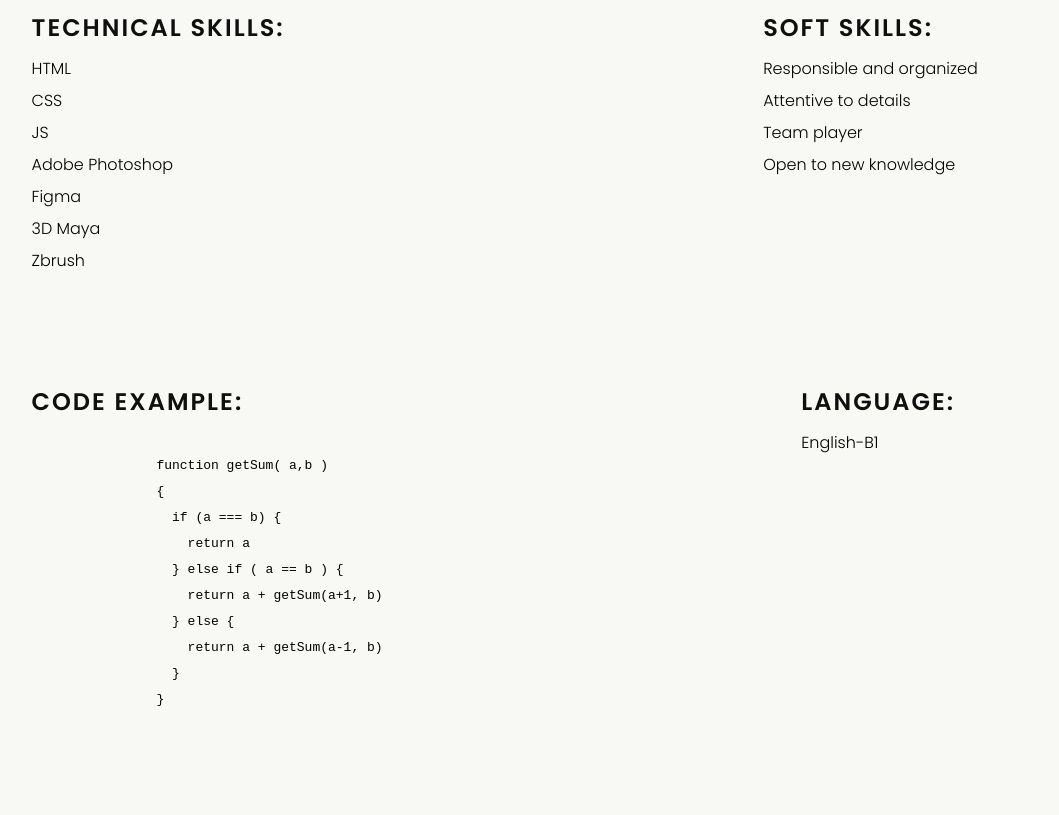
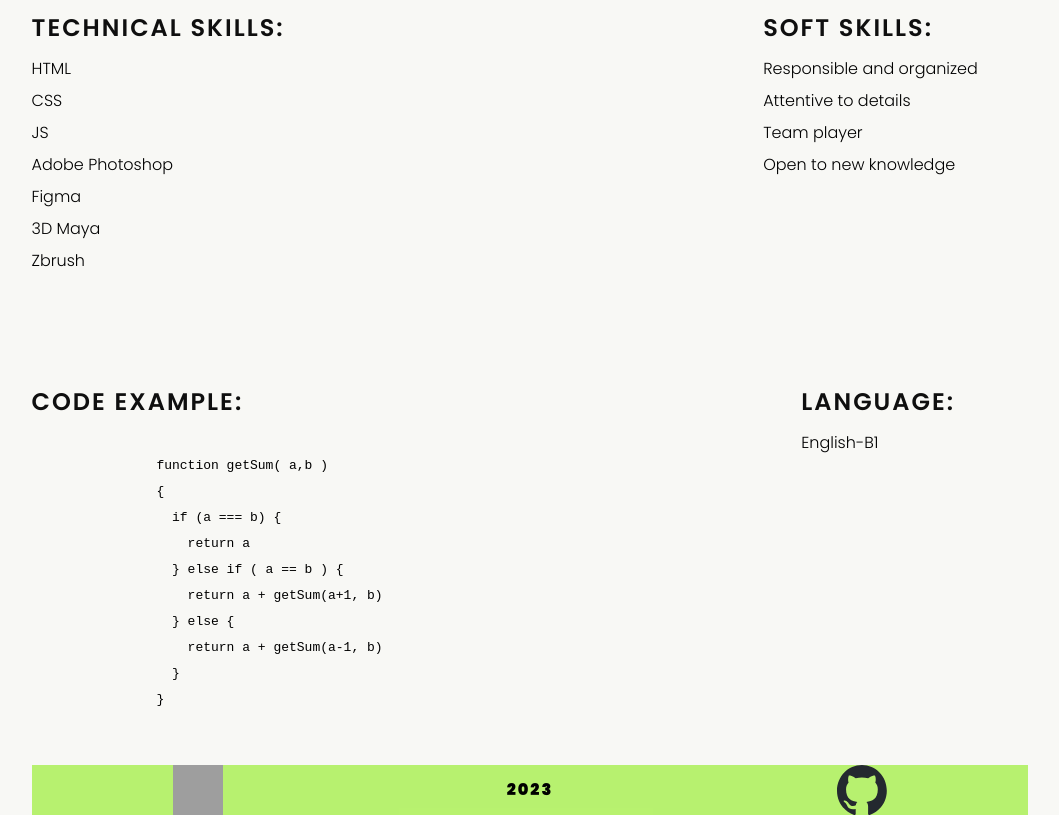
Before and after one commit to maksymivN/rsschool-cv, a plain HTML site: page index.html in a window 1280 px wide. Shown: the part 971-1786 px from the top of the page, without its empty margins (110-1169 px from the left). Before the commit the page ends 1736 px from the top, so only its background shows below. Drawn offline with Linux system fonts and the light colour scheme; grey boxes are pictures that could not be loaded; files whose address does not match are found by name.

Commit message:
feat: add footer

```diff
--- a/index.html
+++ b/index.html
@@ -120,7 +120,17 @@
         </section>
       </div>
     </main>
-    <footer class="footer"></footer>
+    <footer class="footer">
+      <div class="footer-conteiner">
+        <a href="https://rs.school/" class="logo-rss">
+          <img src="https://rs.school/images/rs_school_js.svg" class="img-rss" alt="logo-rss">
+        </a>
+        <p class="year">2023</p>
+        <a href="https://github.com/maksymivN" class="logo-github">
+          <img src="images/logo_github.svg" class="img-github" alt="logo-github">
+        </a>
+      </div>
+    </footer>
   </div>
   <script src="index.js"></script>
 </body>
--- a/style.css/style.css
+++ b/style.css/style.css
@@ -204,3 +204,26 @@ a:hover {
 .language {
   margin-left: 42%;
 }
+
+/* --Footer-- */
+
+.footer {
+}
+.footer-conteiner {
+  display: flex;
+  align-items: center;
+  justify-content: space-around;
+  background-color: rgba(168, 241, 78, 0.8);
+}
+.img-rss {
+  width: 50px;
+  height: 50px;
+}
+.year {
+  font-weight: 900;
+  letter-spacing: 2px;
+}
+.img-github {
+  width: 50px;
+  height: 50px;
+}
```
